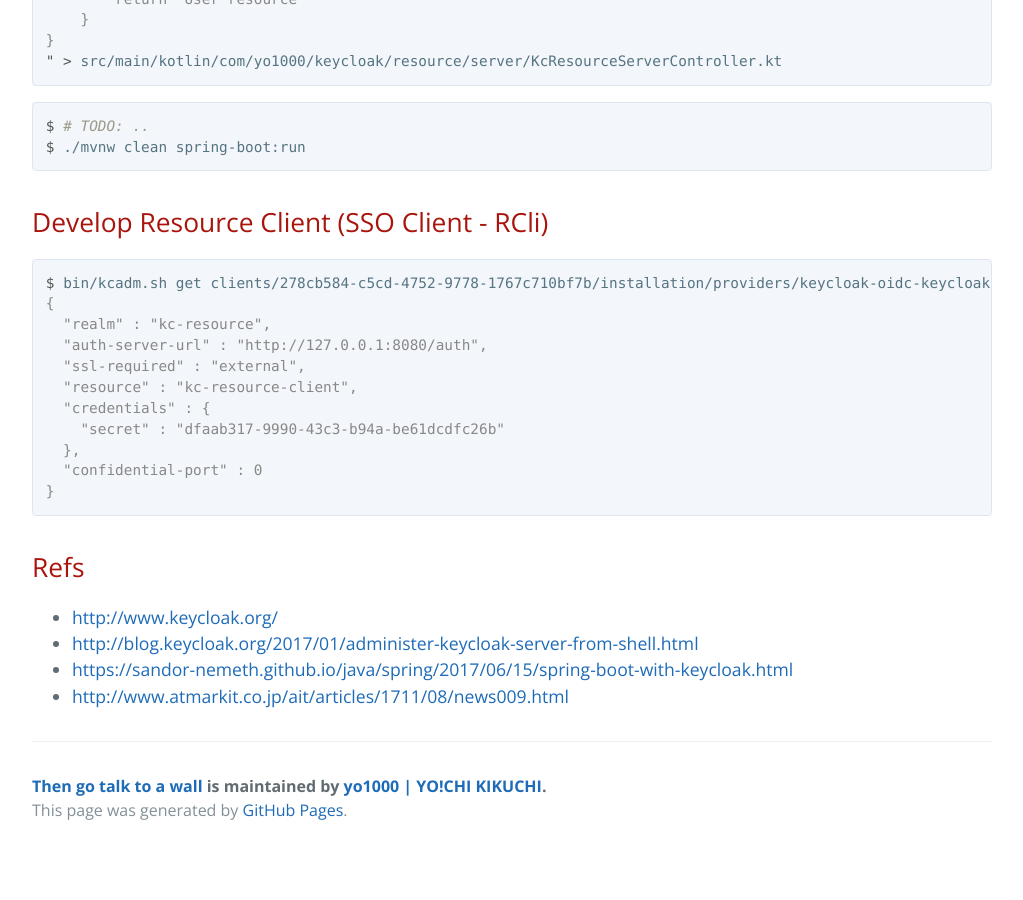
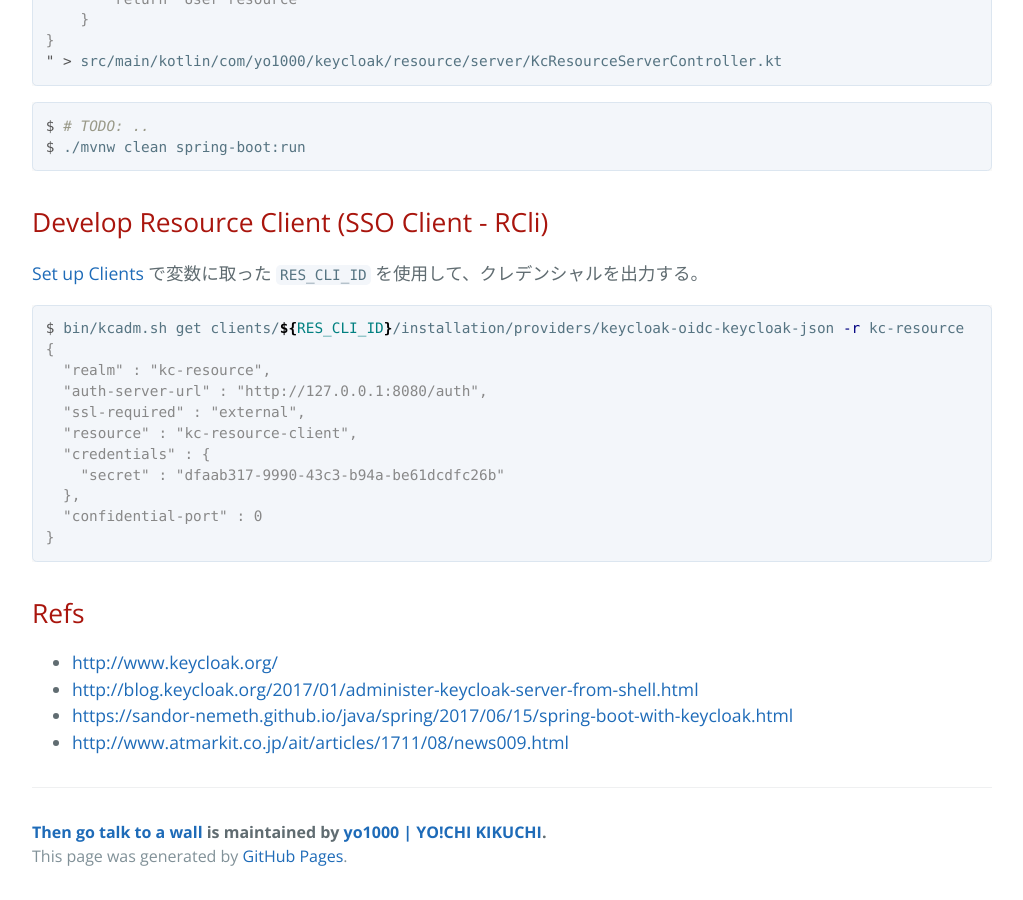
Before and after one commit to yo1000/blog.yo1000.com, a Jekyll site: the page built from _posts/2017-12-18-keycloak-demo.md, in a window 1280 px wide and 900 px high, scrolled down 4870 px. Shown: the whole window, without its empty margins (224-1247 px from the left). Built offline with Jekyll 4.4.1, drawn with Linux system fonts in a browser that asks for light colours; our own code applies the rules of GitHub Pages for plain Markdown files; before the commit the page ends 5724 px from its top, so only the background shows below that.

Commit message:
Update 2017-12-18-keycloak-demo.md

````diff
--- a/_posts/2017-12-18-keycloak-demo.md
+++ b/_posts/2017-12-18-keycloak-demo.md
@@ -227,8 +227,10 @@ $ ./mvnw clean spring-boot:run
 
 ## Develop Resource Client (SSO Client - RCli)
 
+[Set up Clients](#set-up-clients) で変数に取った `RES_CLI_ID` を使用して、クレデンシャルを出力する。
+
 ```console
-$ bin/kcadm.sh get clients/278cb584-c5cd-4752-9778-1767c710bf7b/installation/providers/keycloak-oidc-keycloak-json -r kc-resource
+$ bin/kcadm.sh get clients/${RES_CLI_ID}/installation/providers/keycloak-oidc-keycloak-json -r kc-resource
 {
   "realm" : "kc-resource",
   "auth-server-url" : "http://127.0.0.1:8080/auth",
````
